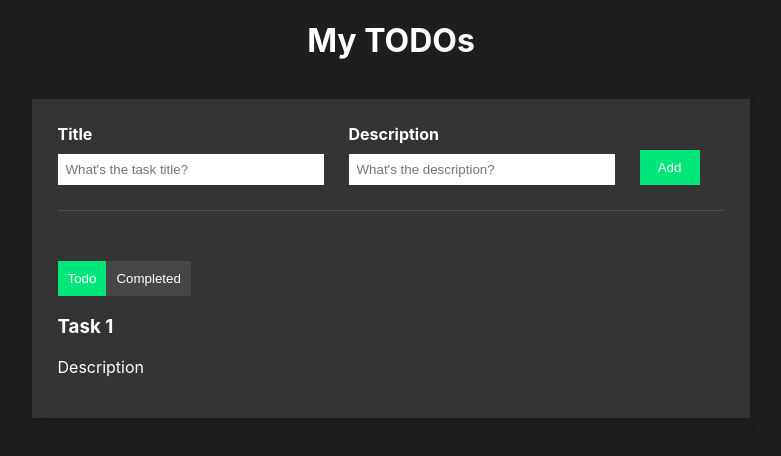
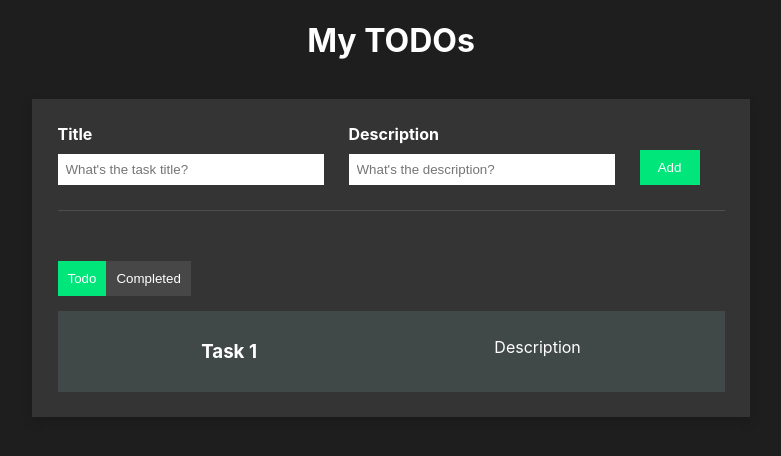
Before and after one commit to Washington-NKE/KaziMate, a React (Create React App) app: page / in a window 1280 px wide. Shown: the top 456 px of the page, without its empty margins (249-1030 px from the left). Built offline with nearby package versions, Linux system fonts and the light colour scheme.

Commit message:
style todo items area

```diff
--- a/src/App.css
+++ b/src/App.css
@@ -80,3 +80,21 @@ h1{
 .active{
   background-color: rgb(0, 230, 122);
 }
+
+.btn-area{
+  margin-bottom: 15px;
+}
+
+.todo-list{
+  display: flex;
+  flex-direction: column;
+}
+
+.todo-list-item{
+  background-color: #414848;
+  display: flex;
+  justify-content: space-around;
+  padding: 25px;
+  padding-bottom: 10px;
+  padding-top: 10px;
+}
--- a/src/App.js
+++ b/src/App.js
@@ -24,7 +24,7 @@ function App() {
           </div>
         </div>
 
-        <div className="button-area">
+        <div className="btn-area">
           <button className={`secondary-btn ${isCompleteScreen === false && 'active'}`} onClick={()=>setIsCompleteScreen(false)}>Todo</button>
           <button className={`secondary-btn ${isCompleteScreen === true && 'active'}`} onClick={()=>setIsCompleteScreen(true)}>Completed</button>
         </div>
```
